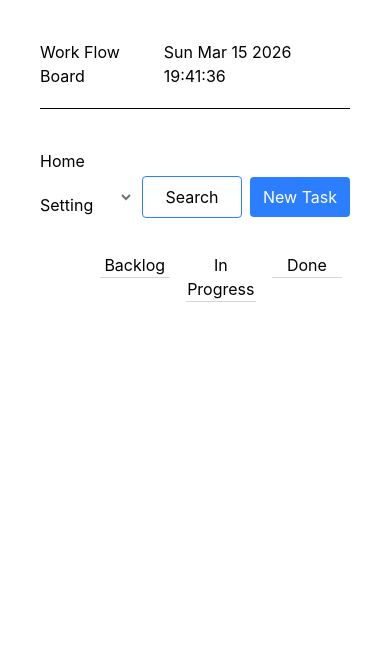
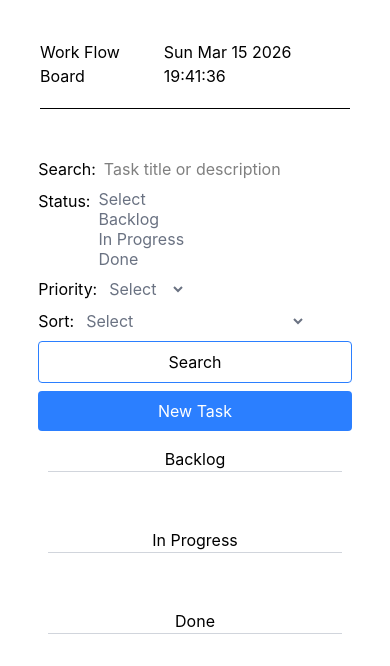
Before and after one commit to thekuvel/Work_Flow_Board, a React (Vite) app: page / in a window 390 px wide. Shown: the top 666 px of the page. Built offline with nearby package versions, Linux system fonts and the light colour scheme.

Commit message:
Added responsive design and layout.

```diff
--- a/src/layout/Layout.tsx
+++ b/src/layout/Layout.tsx
@@ -8,10 +8,10 @@ function Layout() {
       <div className="py-5 col-span-12">
         <Header />
       </div>
-      <div className="py-5 col-span-2">
+      <div className="hidden md:block py-5 col-span-2">
         <SideBar />
       </div>
-      <div className="py-5 col-span-10">
+      <div className="py-5 col-span-12 md:col-span-10">
         <Outlet />
       </div>
     </div>
--- a/src/pages/Home.tsx
+++ b/src/pages/Home.tsx
@@ -165,7 +165,7 @@ function Home() {
   return (
     <div>
       {/* Search and filter */}
-      <div className="my-2 flex gap-2 justify-end items-center">
+      <div className="my-2 grid gap-2 md:justify-end justify-center items-center">
         <TextInput
           gridOrFlex="flex gap-2"
           label="Search:"
@@ -227,7 +227,7 @@ function Home() {
       </div>
 
       {/* Borad view */}
-      <div className="grid grid-cols-3">
+      <div className="grid lg:grid-cols-3">
         <div className="p-2">
           <h2 className="mb-10 text-center border-b border-b-gray-300">
             Backlog
```
Also changed, not shown: 1 other file (tests, documents, lock files or other folders).
